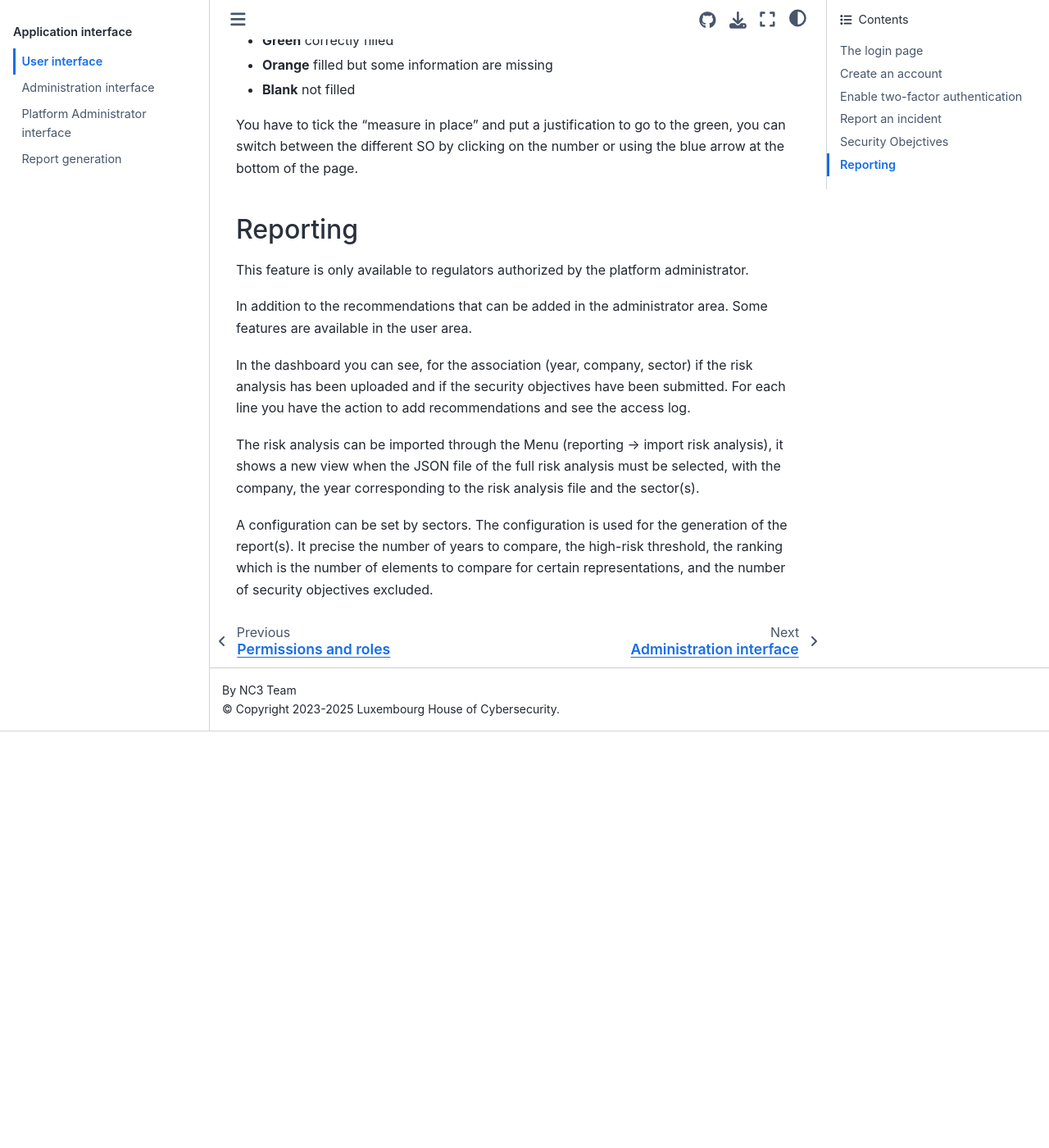
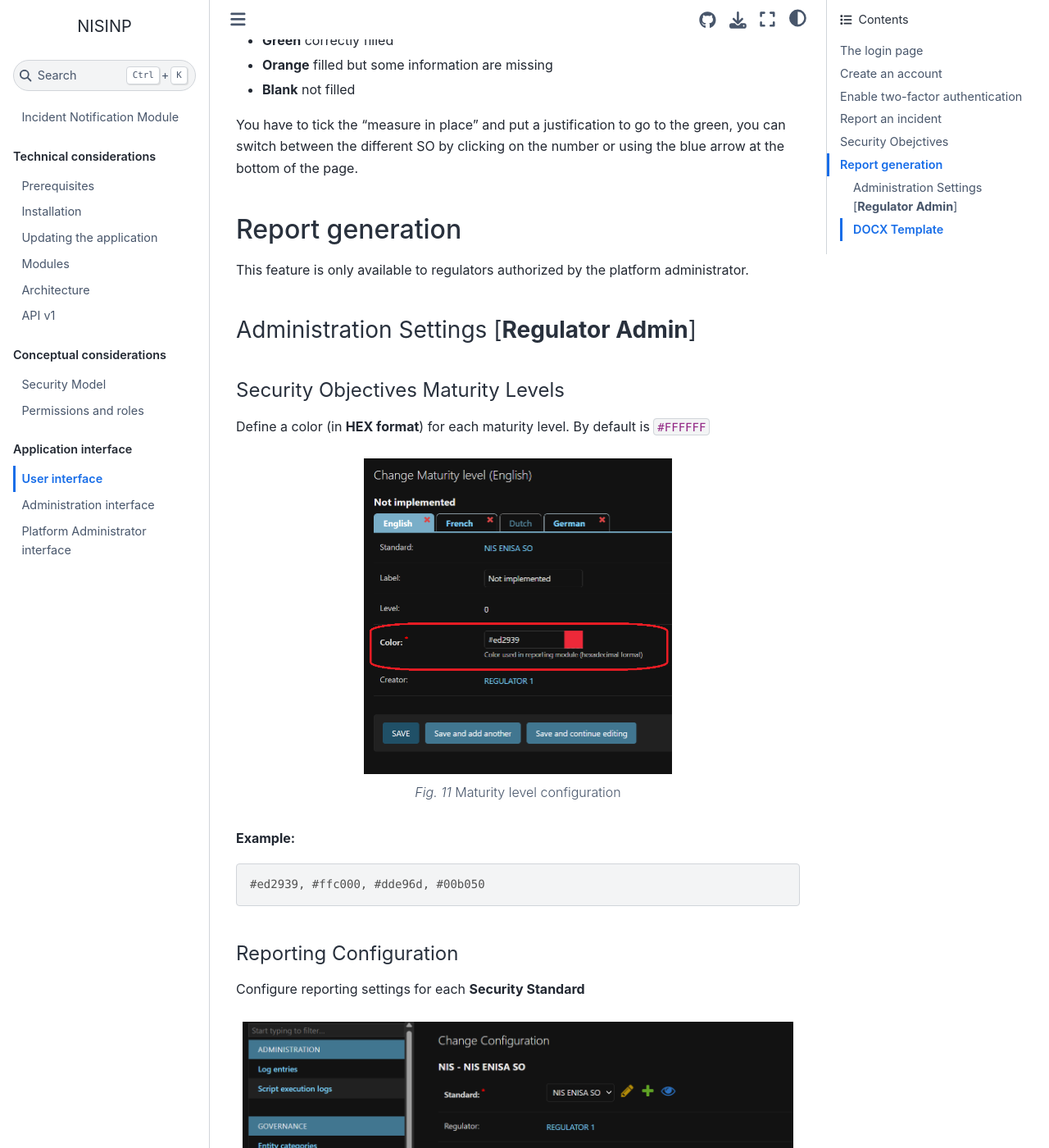
Before and after one commit to informed-governance-project/NISINP, a Sphinx documentation site: the page built from docs/ui_user.rst, in a window 1280 px wide and 1400 px high, scrolled down 15257 px. Shown: the whole window at 82% size. Built offline with Sphinx 7.4.7 and the Sphinx Book theme 1.1.4, drawn with Linux system fonts in a browser that asks for light colours; before the commit the page ends 16149 px from its top, so only the background shows below that; some of the changed text lies outside the part shown.

Commit message:
[reporting][docs]Improved docs, #639

```diff
--- a/docs/index.rst
+++ b/docs/index.rst
@@ -55,8 +55,6 @@
    ui_user
    ui_administrator
    ui_platformadmin
-   report_generation
-
 
 Presentation
 ------------
--- a/docs/report_generation.rst
+++ b/docs/report_generation.rst
@@ -1,13 +1,18 @@
-Report generation
-==================
-
-Required Settings
------------------
+Administration Settings [**Regulator Admin**]
+~~~~~~~~~~~~~~~~~~~~~~~~~~~~~~~~~~~~~~~~~~~~~~~~
 
 Security Objectives Maturity Levels
-^^^^^^^^^^^^^^^^^^^^^^^^^^^^^^^^^^^
+^^^^^^^^^^^^^^^^^^^^^^^^^^^^^^^^^^^^
 
-Define a color (in **HEX format**) for each maturity level.
+Define a color (in **HEX format**) for each maturity level. By default is ``#FFFFFF``
+
+.. figure:: _static/so_maturity_level_set_color.png
+   :alt: Set palette colors
+   :scale: 50 %
+   :align: center
+
+   Maturity level configuration
+
 
 **Example:**
 
@@ -16,11 +21,19 @@
    #ed2939, #ffc000, #dde96d, #00b050
 
 Reporting Configuration
-^^^^^^^^^^^^^^^^^^^^^^^
+^^^^^^^^^^^^^^^^^^^^^^^^
 
-Configure reporting settings for each **Security Standard**:
+Configure reporting settings for each **Security Standard**
 
-- A **DOCX template** must be provided for each supported language.
+
+.. figure:: _static/reporting_configuration.png
+   :alt: Reporting configuration
+   :align: center
+
+   Reporting configuration
+
+
+- A :ref:`DOCX_template` must be provided for each supported language.
 - Define a **color palette** used in chart series.
 
 By default, the following palette is applied:
@@ -35,27 +48,24 @@
 
    Default palette used for charts.
 
+
+.. _DOCX_template:
+
 DOCX Template
---------------
+~~~~~~~~~~~~~
 
 A sample DOCX template is available for testing:
 
 - :download:`DOCX template <_static/docx_test_template.docx>`
 - :download:`Rendered report example <_static/docx_test_template_rendered.docx>`
 
-See also :ref:`available_placeholders` for supported tags.
 
-
-.. _available_placeholders:
-
-Available Placeholder Tags
-^^^^^^^^^^^^^^^^^^^^^^^^^^^
+**Available Placeholder Tags**
 
 The following placeholders can be used inside the DOCX template.
 
-.. _context_tags:
 
-1. Context Tags
+1. **Context Tags**
 
 
 These tags are replaced with contextual data:
--- a/docs/ui_user.rst
+++ b/docs/ui_user.rst
@@ -296,16 +296,9 @@
 You have to tick the "measure in place" and put a justification to go to the green, you can switch between the different SO by clicking on the number or using the blue arrow at the bottom of the page.
 
 
-Reporting
+Report generation
 ---------------------
 
 This feature is only available to regulators authorized by the platform administrator.
 
-In addition to the recommendations that can be added in the administrator area. Some features are available in the user area.
-
-In the dashboard you can see, for the association (year, company, sector) if the risk analysis has been uploaded and if the security objectives have been submitted.
-For each line you have the action to add recommendations and see the access log.
-
-The risk analysis can be imported through the Menu (reporting -> import risk analysis), it shows a new view when the JSON file of the full risk analysis must be selected, with the company, the year corresponding to the risk analysis file and the sector(s).
-
-A configuration can be set by sectors. The configuration is used for the generation of the report(s). It precise the number of years to compare, the high-risk threshold, the ranking which is the number of elements to compare for certain representations, and the number of security objectives excluded.
+.. include:: report_generation.rst
```
Also changed, not shown: other parts of docs/report_generation.rst (+2 -5 lines), docs/_static/reporting_configuration.png (added), docs/_static/so_maturity_level_set_color.png (added).
